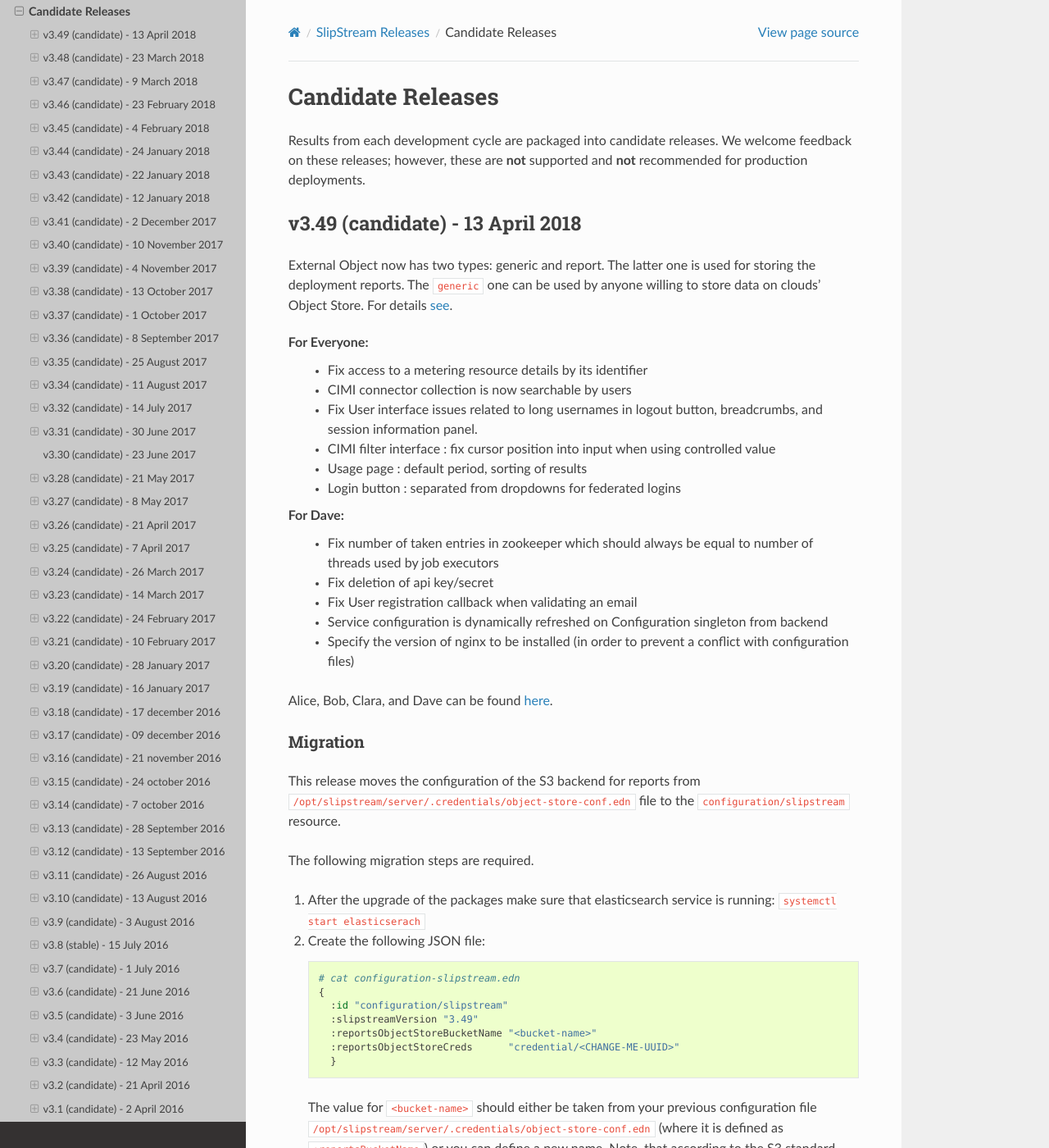
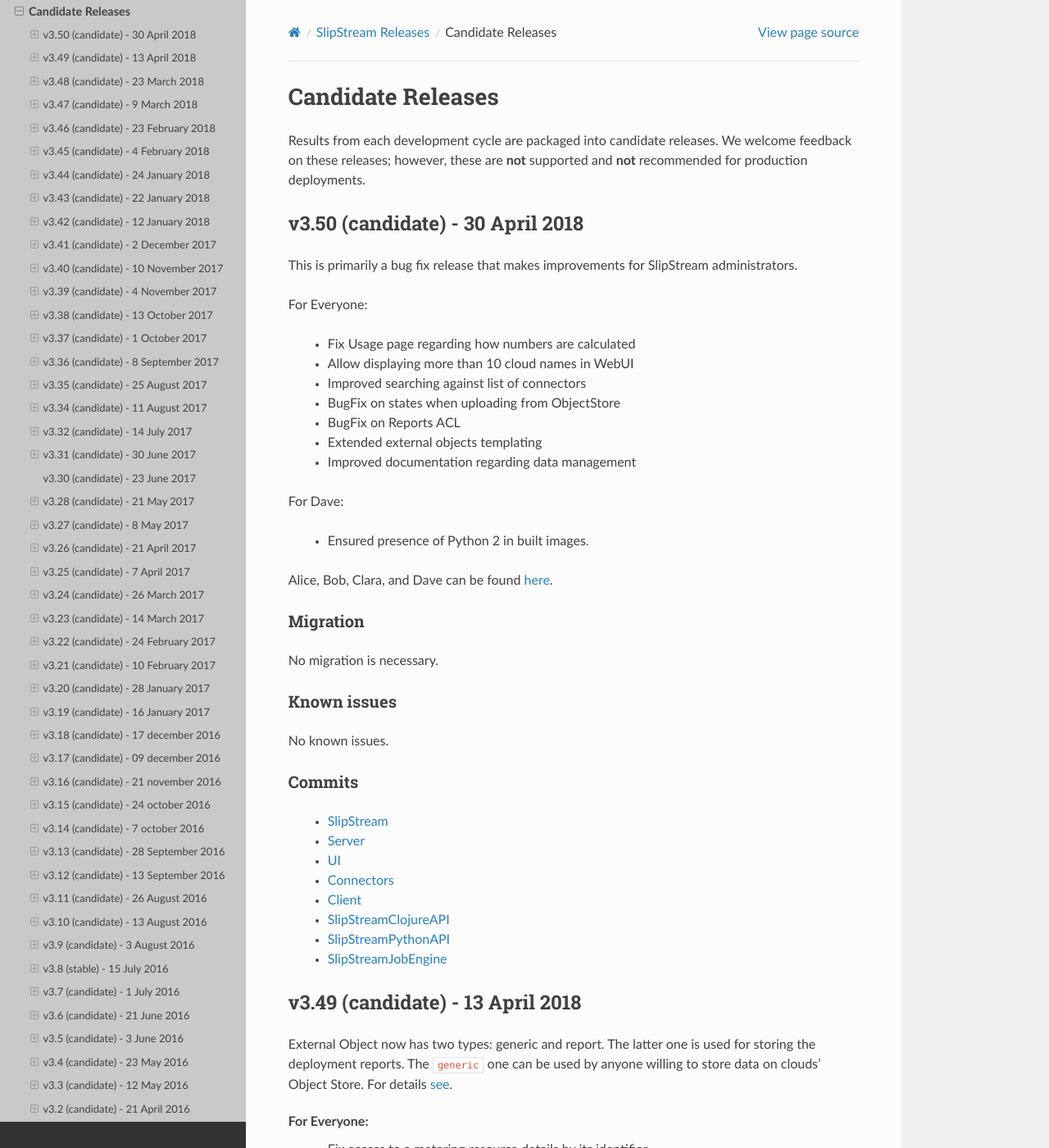
Before and after one commit to slipstream/SlipStreamDocumentation, a Sphinx documentation site: the page built from docs/release_notes/candidate_releases.rst, in a window 1280 px wide and 1400 px high. Shown: the whole window at 82% size. Built offline with Sphinx 7.4.7 and the Read the Docs theme 2.0.0, drawn with Linux system fonts in a browser that asks for light colours.

Commit message:
Release notes for v3.50

```diff
--- a/docs/release_notes/candidate_releases.rst
+++ b/docs/release_notes/candidate_releases.rst
@@ -4,6 +4,52 @@
 Results from each development cycle are packaged into candidate
 releases. We welcome feedback on these releases; however, these are
 **not** supported and **not** recommended for production deployments.
+
+v3.50 (candidate) - 30 April 2018
+---------------------------------
+
+This is primarily a bug fix release that makes improvements for
+SlipStream administrators.
+
+For Everyone:
+
+ - Fix Usage page regarding how numbers are calculated
+ - Allow displaying more than 10 cloud names in WebUI
+ - Improved searching against list of connectors
+ - BugFix on states when uploading from ObjectStore
+ - BugFix on Reports ACL
+ - Extended external objects templating
+ - Improved documentation regarding data management
+
+For Dave:
+
+ - Ensured presence of Python 2 in built images.
+
+Alice, Bob, Clara, and Dave can be found
+`here <http://sixsq.com/personae/>`_.
+
+Migration
+~~~~~~~~~
+
+No migration is necessary.
+
+Known issues
+~~~~~~~~~~~~
+
+No known issues.
+
+Commits
+~~~~~~~
+
+ -  `SlipStream <https://github.com/slipstream/SlipStream/compare/v3.49...v3.50>`__
+ -  `Server <https://github.com/slipstream/SlipStreamServer/compare/v3.49...v3.50>`__
+ -  `UI <https://github.com/slipstream/SlipStreamUI/compare/v3.49...v3.50>`__
+ -  `Connectors <https://github.com/slipstream/SlipStreamConnectors/compare/v3.49...v3.50>`__
+ -  `Client <https://github.com/slipstream/SlipStreamClient/compare/v3.49...v3.50>`__
+ -  `SlipStreamClojureAPI <https://github.com/slipstream/SlipStreamClojureAPI/compare/v3.49...v3.50>`__
+ -  `SlipStreamPythonAPI <https://github.com/slipstream/SlipStreamPythonAPI/compare/v3.49...v3.50>`__
+ -  `SlipStreamJobEngine <https://github.com/slipstream/SlipStreamJobEngine/compare/v3.49...v3.50>`__
+
 
 v3.49 (candidate) - 13 April 2018
 ---------------------------------
```
